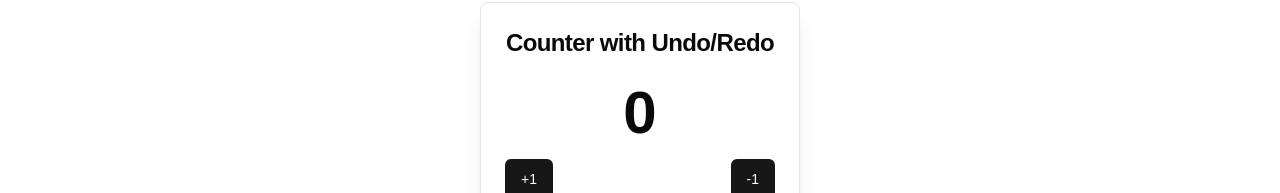
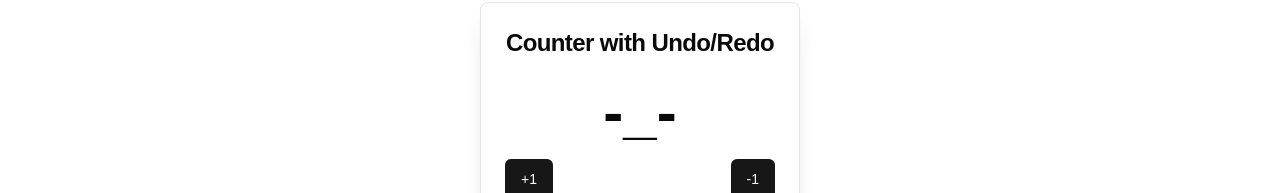
Before and after one commit to 1hirak/ProjectDisplay, a Next.js app: page /CounterwithUndoandRedo in a window 1280 px wide. Shown: the part 324-517 px from the top of the page. Built offline with nearby package versions, Linux system fonts and the light colour scheme.

Commit message:
enhencement

```diff
--- a/src/app/CounterwithUndoandRedo/page.jsx
+++ b/src/app/CounterwithUndoandRedo/page.jsx
@@ -71,9 +71,8 @@ export default function CounterUndoRedo() {
     return state.currindex !== 0;
   };
 
-  const showReset = () => {
-    let val = state.val + state.currindex;
-    return val === 0;
+  const hideReset = () => {
+    return state.history.length === 1;
   };
 
   return (
@@ -85,7 +84,7 @@ export default function CounterUndoRedo() {
           </CardTitle>
         </CardHeader>
         <CardContent className="text-center">
-          <div className="text-6xl font-bold mb-4">{state.val}</div>
+          <div className="text-6xl font-bold mb-4">{!hideReset()?state.val:"-_-"}</div>
           <div className="flex justify-between">
             <Button
               onClick={() => {
@@ -145,7 +144,7 @@ export default function CounterUndoRedo() {
               </Button>
             )}
 
-            {showReset() ? (
+            {hideReset() ? (
               <Button
                 disabled
                 onClick={() => {
```
